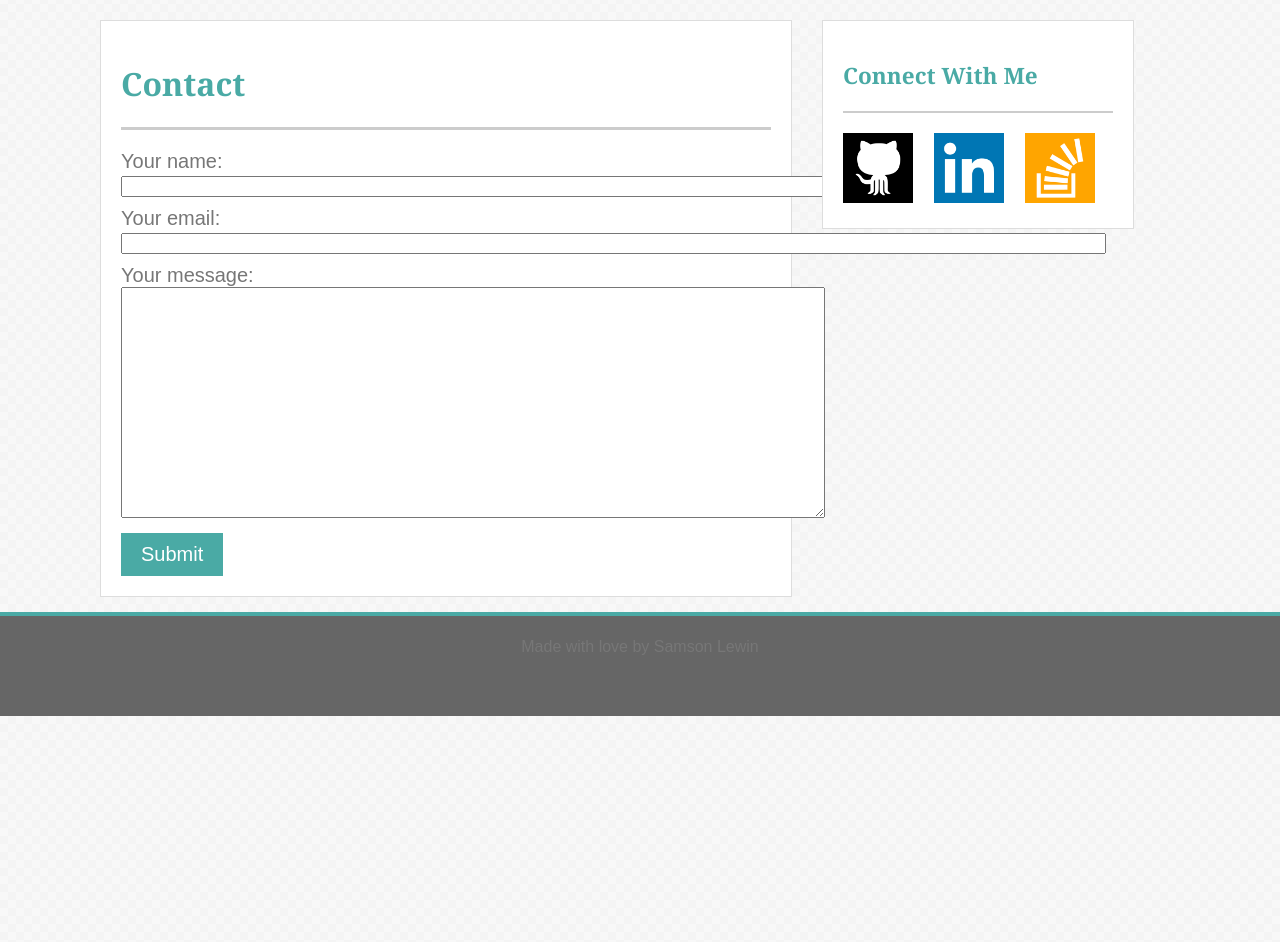
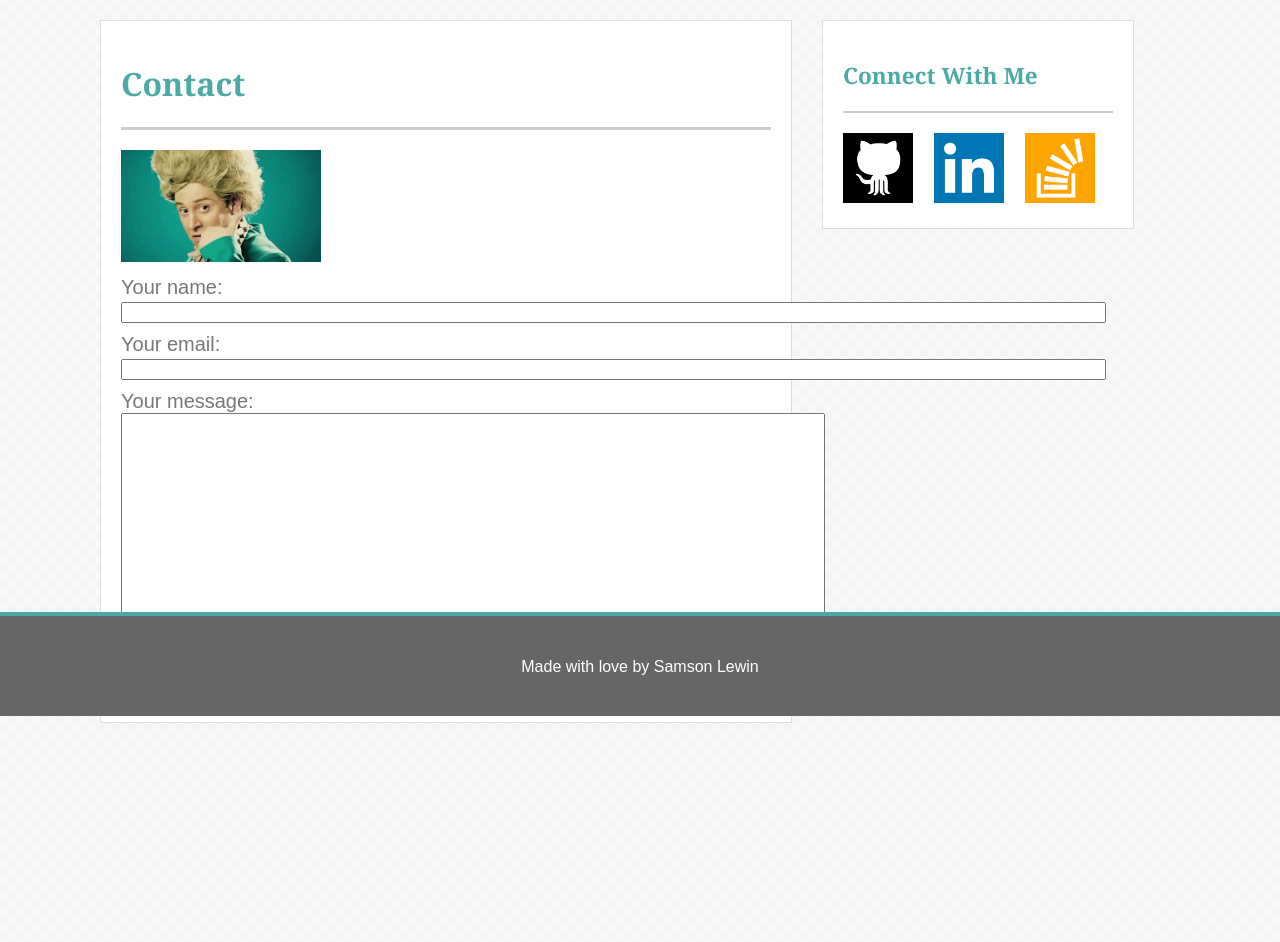
Before and after one commit to samsonlewin/Basic-Portfolio, a PHP site: page /contact.html in a window 1280 px wide. Shown: the part 84-1026 px from the top of the page. Run offline with PHP 8.4, Linux system fonts and the light colour scheme.

Commit message:
just some adjustments needed

```diff
--- a/assets/css/style.css
+++ b/assets/css/style.css
@@ -39,7 +39,6 @@
 
 #menu{
 	position: absolute;
-	right: 10px;
 	height: auto;
 	margin-top: 40px;
 	right: 100px;
@@ -194,9 +193,10 @@
 	color: #777777;
 }
 
-.content_footer{
+#content_footer{
 	text-align: center;
-	padding: 50px 0;
+	padding: 20px 0;
+	color: #ffffff;
 }
 
 .social{
@@ -269,3 +269,16 @@
 	bottom: 80px;
 	padding-top: -100px;
 }
+
+.project_name:hover {
+	background-color: #ffffff;
+	color: #4aaaa5;
+}
+
+.profile_pic:hover{
+	opacity: 0.2;
+}
+
+#call_me{
+	width: 200px;
+}
--- a/contact.html
+++ b/contact.html
@@ -28,6 +28,8 @@
         <div id="contact">
           <h1>Contact</h1>
           <div id="bar1"></div>
+
+          <img id="call_me" src="assets/images/call_me.gif">
 
 
             <form id="contact_form" action="mailto:samsonlewin@gmail.com" method="POST" enctype="multipart/form-data">
```
Also changed, not shown: assets/images/call_me.gif (added), assets/images/profile_picture_hover.jpg (added), 2 other files.
